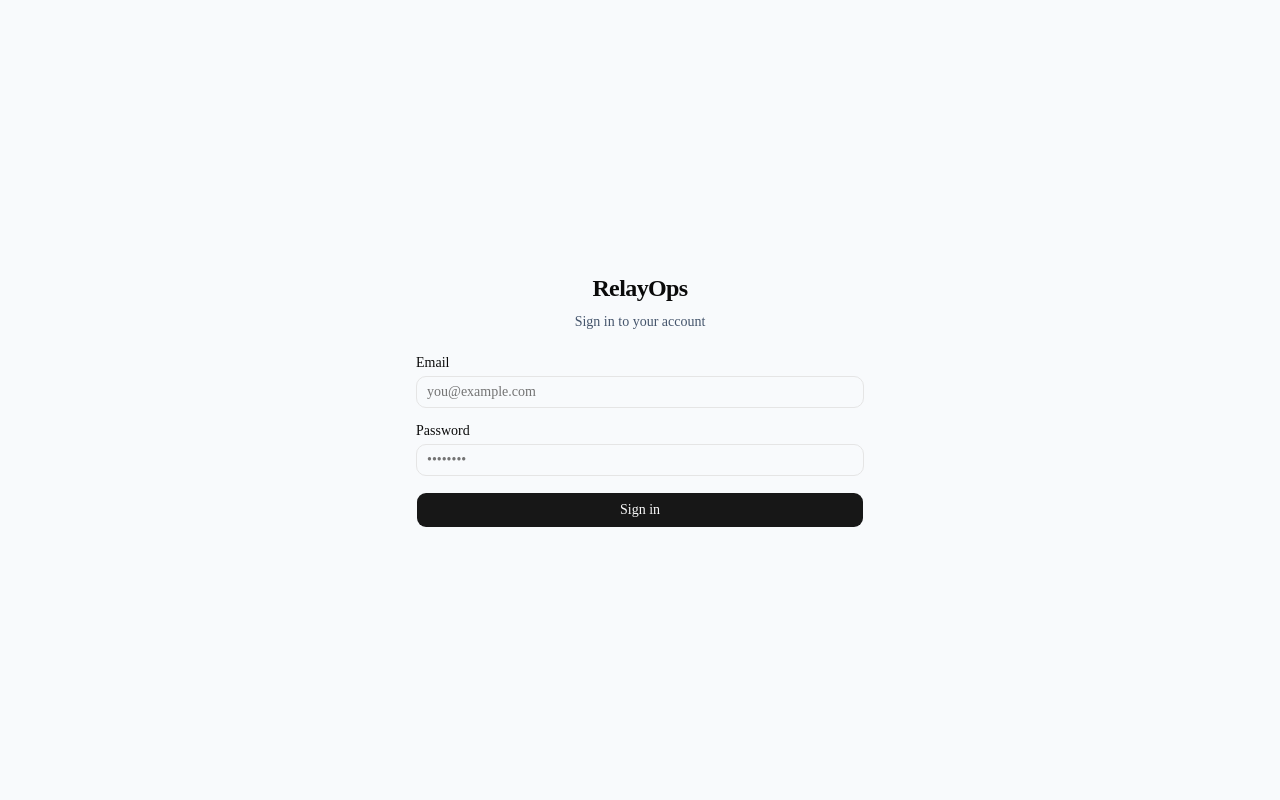
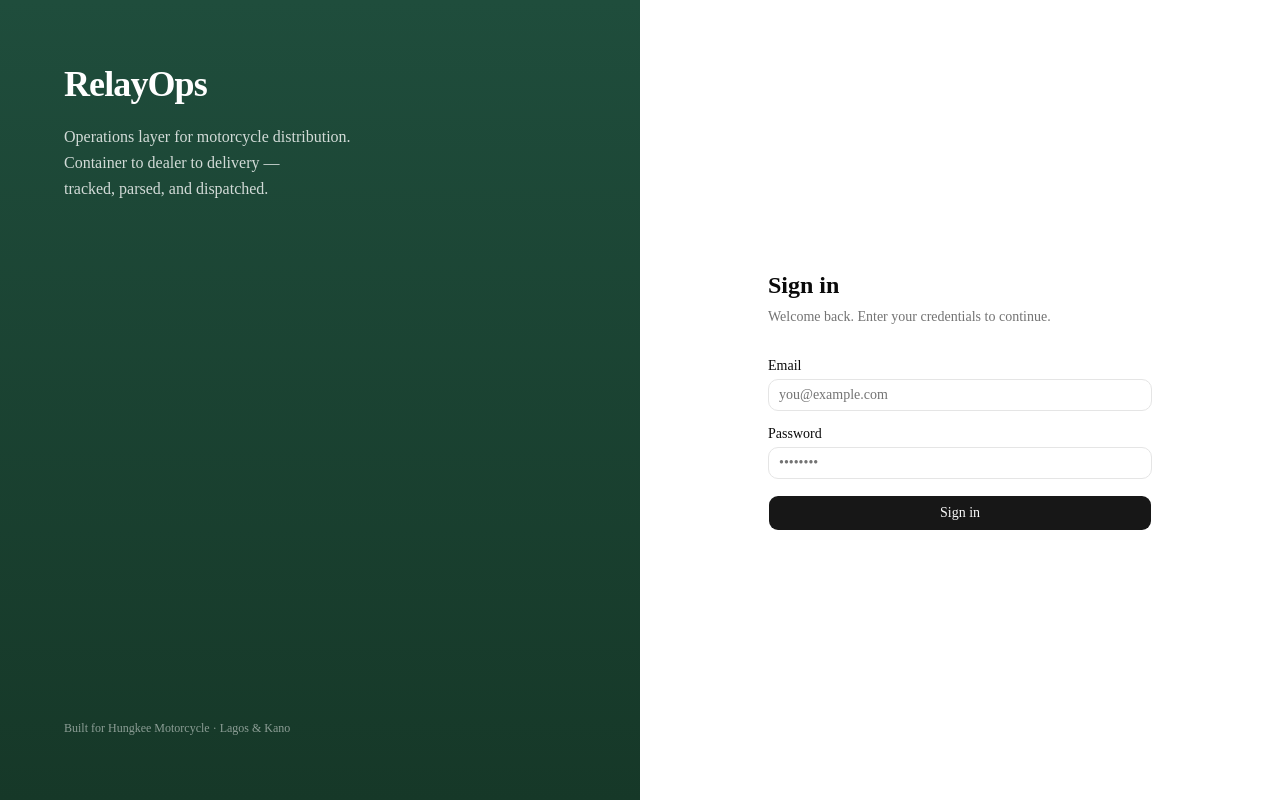
Before and after one commit to Simeon-gab/relayops, a Next.js app: page /sign-in in a window 1280 px wide. Built offline with nearby package versions, Linux system fonts and the light colour scheme.

Commit message:
Add subtle gradient to sign-in brand panel

```diff
--- a/app/(auth)/sign-in/page.tsx
+++ b/app/(auth)/sign-in/page.tsx
@@ -2,16 +2,39 @@
 
 export default function SignInPage() {
   return (
-    <div className="flex min-h-screen items-center justify-center bg-slate-50 px-4">
-      <div className="w-full max-w-md space-y-6">
-
-        <div className="text-center">
-          <h1 className="text-2xl font-semibold tracking-tight">RelayOps</h1>
-          <p className="mt-2 text-sm text-slate-600">
-            Sign in to your account
+    <div className="grid min-h-screen lg:grid-cols-2">
+      {/* Left panel — desktop only */}
+      <div className="hidden lg:flex flex-col bg-gradient-to-b from-[#1F4D3C] to-[#163828] p-16">
+        <div>
+          <span className="text-4xl font-bold tracking-tight text-white">RelayOps</span>
+          <p className="mt-5 text-base leading-relaxed text-white/80">
+            Operations layer for motorcycle distribution.<br />
+            Container to dealer to delivery —<br />
+            tracked, parsed, and dispatched.
           </p>
         </div>
-        <SignInForm />
+        <p className="mt-auto text-xs text-white/50">
+          Built for Hungkee Motorcycle · Lagos &amp; Kano
+        </p>
+      </div>
+
+      {/* Right panel — full width on mobile, 50% on desktop */}
+      <div className="flex min-h-screen items-center justify-center bg-card px-8 py-12 lg:px-12">
+        <div className="w-full max-w-sm">
+          {/* Mobile-only wordmark */}
+          <div className="mb-8 lg:hidden">
+            <span className="text-2xl font-bold tracking-tight text-heading">RelayOps</span>
+          </div>
+
+          <h1 className="text-2xl font-semibold text-heading">Sign in</h1>
+          <p className="mt-1.5 text-sm text-muted-foreground">
+            Welcome back. Enter your credentials to continue.
+          </p>
+
+          <div className="mt-8">
+            <SignInForm />
+          </div>
+        </div>
       </div>
     </div>
   )
```
